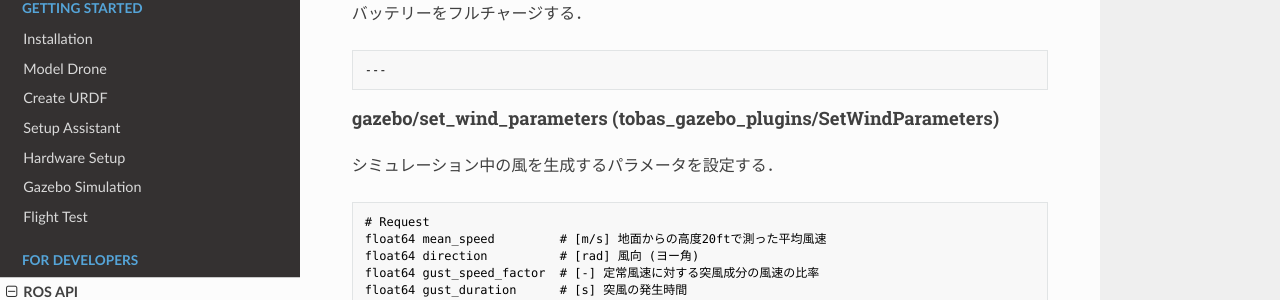
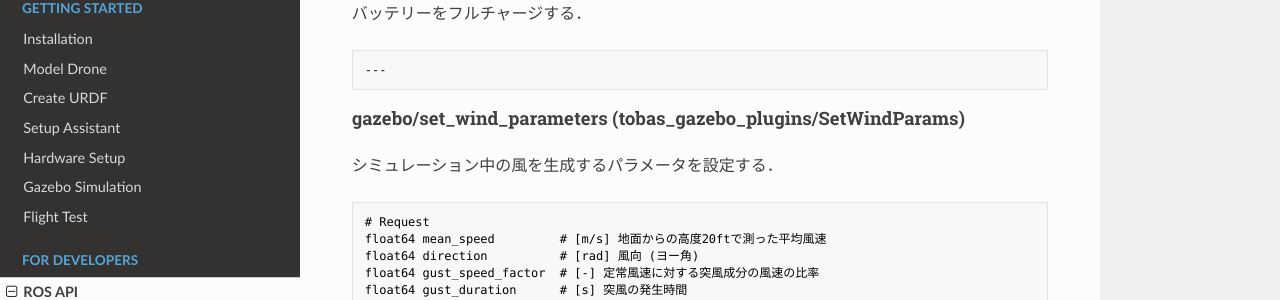
Before and after one commit to TobasFlightControl/tobas_wiki_ja, an MkDocs documentation site: the page built from docs/ros_api.md, in a window 1280 px wide and 900 px high, scrolled down 6513 px. Shown: the part 154-454 px from the top of the window. Built offline with MkDocs 1.6.1, drawn with Linux system fonts in a browser that asks for light colours; nearby versions of some CDN libraries.

Commit message:
WindParameters -> WindParams

````diff
--- a/docs/ros_api.md
+++ b/docs/ros_api.md
@@ -379,7 +379,7 @@ string message
 ---
 ```
 
-#### gazebo/set_wind_parameters (tobas_gazebo_plugins/SetWindParameters)
+#### gazebo/set_wind_parameters (tobas_gazebo_plugins/SetWindParams)
 
 シミュレーション中の風を生成するパラメータを設定する．
 
````
